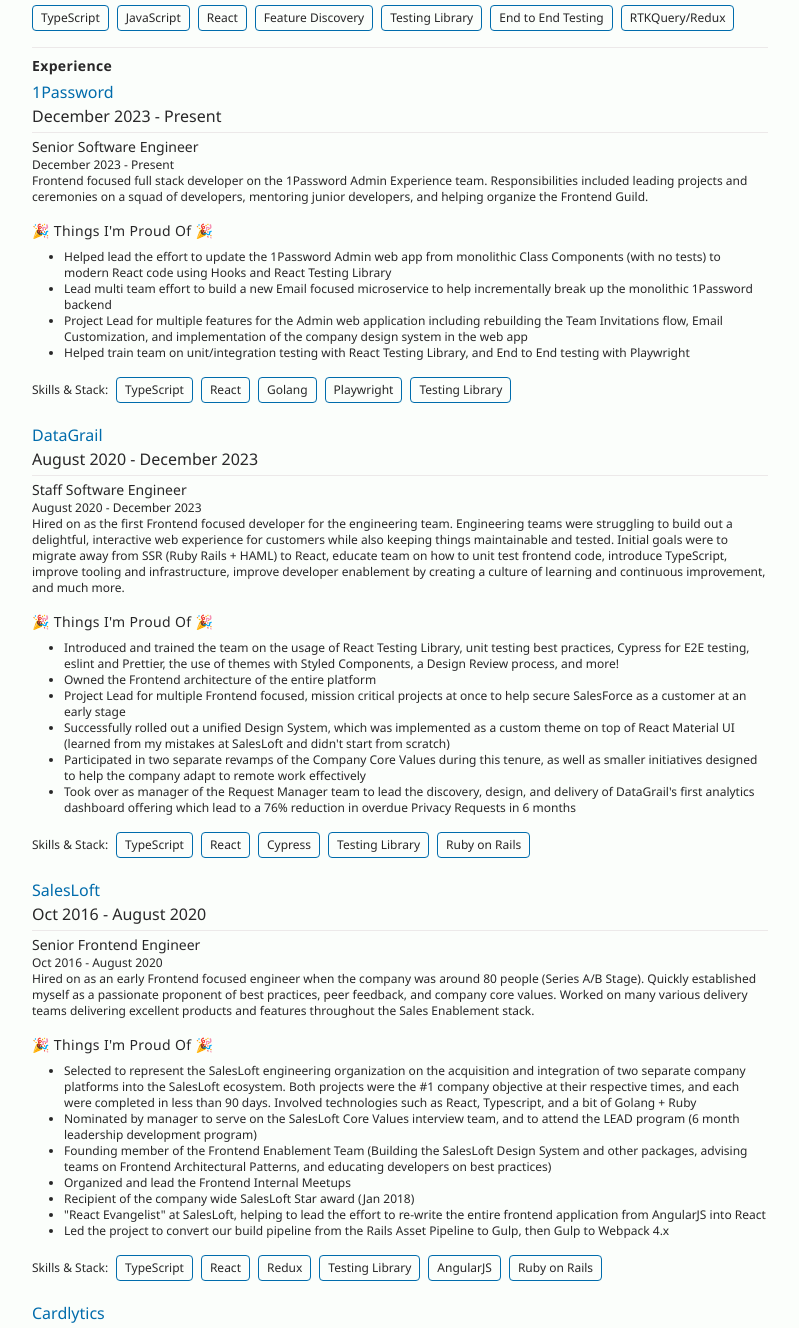
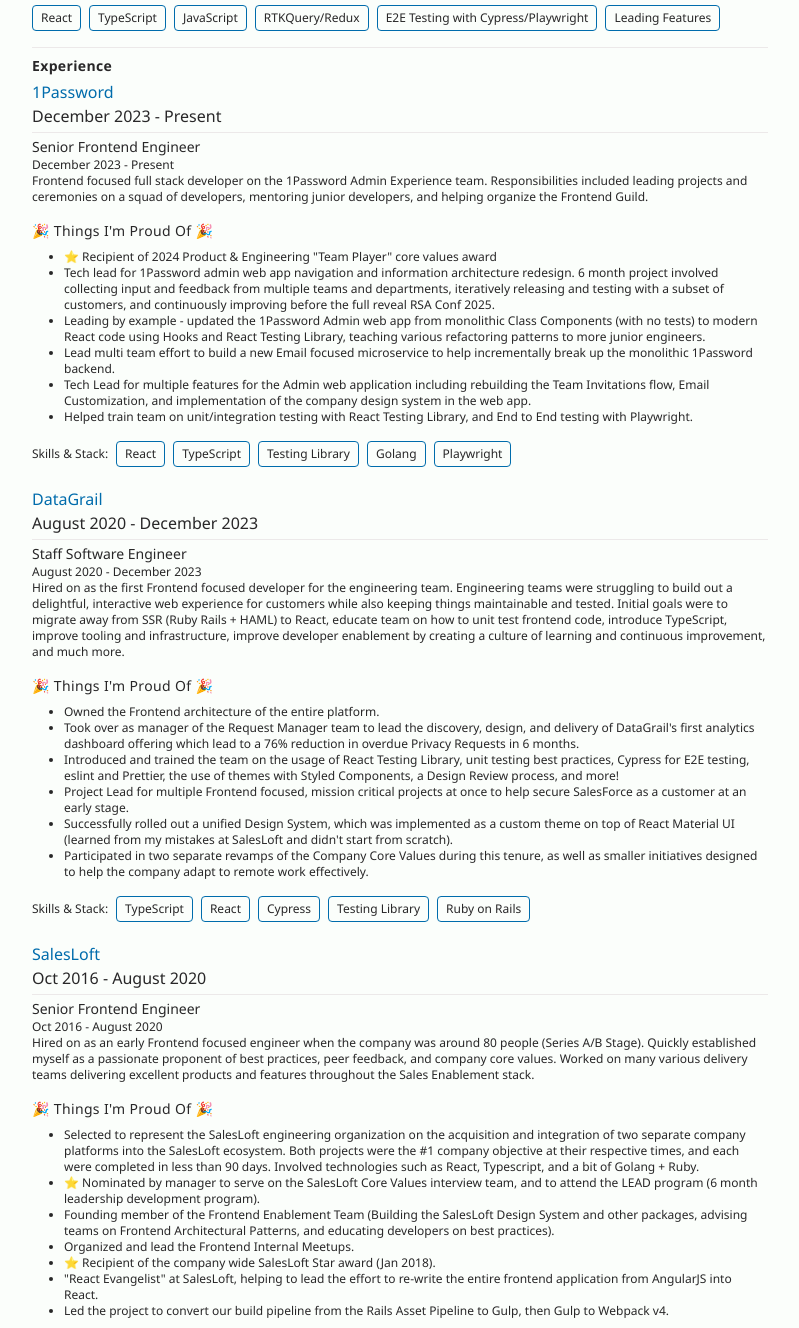
Before and after one commit to firefox0102/peter-dev-blog, an Astro site: page /about in a window 1280 px wide. Shown: the part 221-1549 px from the top of the page, without its empty margins (240-1039 px from the left). Built offline with nearby package versions, Linux system fonts and the light colour scheme; Astro itself is replaced by a stand-in of ours.

Commit message:
Updating resume sections

```diff
--- a/src/pages/about.astro
+++ b/src/pages/about.astro
@@ -55,13 +55,12 @@
       <h2>Current Top Skills</h2>
       <SkillsBlock
         skillLabels={[
+          "React",
           "TypeScript",
           "JavaScript",
-          "React",
-          "Feature Discovery",
-          "Testing Library",
-          "End to End Testing",
           "RTKQuery/Redux",
+          "E2E Testing with Cypress/Playwright",
+          "Leading Features",
         ]}
       />
     </section>
@@ -82,7 +81,7 @@
           <!-- <ExperienceGroupLeftAdornment /> -->
           <div class="flex flex-col">
             <div class="experience-block">
-              <h5>Senior Software Engineer</h5>
+              <h5>Senior Frontend Engineer</h5>
               <p>December 2023 - Present</p>
               <p>
                 Frontend focused full stack developer on the 1Password Admin
@@ -95,34 +94,41 @@
               <h4>🎉 Things I'm Proud Of 🎉</h4>
               <ul>
                 <li>
-                  Helped lead the effort to update the 1Password Admin web app
-                  from monolithic Class Components (with no tests) to modern
-                  React code using Hooks and React Testing Library
+                  ⭐ Recipient of 2024 Product & Engineering "Team Player" core values award
+                </li>
+                <li>
+                  Tech lead for 1Password admin web app navigation and information architecture redesign. 6 month project involved collecting input and feedback from multiple teams and departments, iteratively releasing and testing with a subset of customers, and continuously improving before the full reveal RSA Conf 2025.
+                </li>
+                <li>
+                  Leading by example - updated the 1Password Admin web app from
+                  monolithic Class Components (with no tests) to modern React
+                  code using Hooks and React Testing Library, teaching various
+                  refactoring patterns to more junior engineers.
                 </li>
                 <li>
                   Lead multi team effort to build a new Email focused
                   microservice to help incrementally break up the monolithic
-                  1Password backend
+                  1Password backend.
                 </li>
                 <li>
-                  Project Lead for multiple features for the Admin web
+                  Tech Lead for multiple features for the Admin web
                   application including rebuilding the Team Invitations flow,
                   Email Customization, and implementation of the company design
-                  system in the web app
+                  system in the web app.
                 </li>
                 <li>
                   Helped train team on unit/integration testing with React
-                  Testing Library, and End to End testing with Playwright
+                  Testing Library, and End to End testing with Playwright.
                 </li>
               </ul>
               <SkillsBlock
                 label="Skills & Stack: "
                 skillLabels={[
+                  "React",
                   "TypeScript",
-                  "React",
+                  "Testing Library",
                   "Golang",
                   "Playwright",
-                  "Testing Library",
                 ]}
               />
             </div>
@@ -158,34 +164,34 @@
             <div class="experience-block">
               <h4>🎉 Things I'm Proud Of 🎉</h4>
               <ul>
+                <li>Owned the Frontend architecture of the entire platform.</li>
+                <li>
+                  Took over as manager of the Request Manager team to lead the
+                  discovery, design, and delivery of DataGrail's first analytics
+                  dashboard offering which lead to a 76% reduction in overdue
+                  Privacy Requests in 6 months.
+                </li>
                 <li>
                   Introduced and trained the team on the usage of React Testing
                   Library, unit testing best practices, Cypress for E2E testing,
                   eslint and Prettier, the use of themes with Styled Components,
                   a Design Review process, and more!
                 </li>
-                <li>Owned the Frontend architecture of the entire platform</li>
                 <li>
                   Project Lead for multiple Frontend focused, mission critical
                   projects at once to help secure SalesForce as a customer at an
-                  early stage
+                  early stage.
                 </li>
                 <li>
                   Successfully rolled out a unified Design System, which was
                   implemented as a custom theme on top of React Material UI
                   (learned from my mistakes at SalesLoft and didn't start from
-                  scratch)
+                  scratch).
                 </li>
                 <li>
                   Participated in two separate revamps of the Company Core
                   Values during this tenure, as well as smaller initiatives
-                  designed to help the company adapt to remote work effectively
-                </li>
-                <li>
-                  Took over as manager of the Request Manager team to lead the
-                  discovery, design, and delivery of DataGrail's first analytics
-                  dashboard offering which lead to a 76% reduction in overdue
-                  Privacy Requests in 6 months
+                  designed to help the company adapt to remote work effectively.
                 </li>
               </ul>
               <SkillsBlock
@@ -234,31 +240,31 @@
                   platforms into the SalesLoft ecosystem. Both projects were the
                   #1 company objective at their respective times, and each were
                   completed in less than 90 days. Involved technologies such as
-                  React, Typescript, and a bit of Golang + Ruby
+                  React, Typescript, and a bit of Golang + Ruby.
                 </li>
                 <li>
-                  Nominated by manager to serve on the SalesLoft Core Values
+                  ⭐ Nominated by manager to serve on the SalesLoft Core Values
                   interview team, and to attend the LEAD program (6 month
-                  leadership development program)
+                  leadership development program).
                 </li>
                 <li>
                   Founding member of the Frontend Enablement Team (Building the
                   SalesLoft Design System and other packages, advising teams on
                   Frontend Architectural Patterns, and educating developers on
-                  best practices)
+                  best practices).
                 </li>
-                <li>Organized and lead the Frontend Internal Meetups</li>
+                <li>Organized and lead the Frontend Internal Meetups.</li>
                 <li>
-                  Recipient of the company wide SalesLoft Star award (Jan 2018)
+                  ⭐ Recipient of the company wide SalesLoft Star award (Jan 2018).
                 </li>
                 <li>
                   "React Evangelist" at SalesLoft, helping to lead the effort to
                   re-write the entire frontend application from AngularJS into
-                  React
+                  React.
                 </li>
                 <li>
                   Led the project to convert our build pipeline from the Rails
-                  Asset Pipeline to Gulp, then Gulp to Webpack 4.x
+                  Asset Pipeline to Gulp, then Gulp to Webpack v4.
                 </li>
               </ul>
               <SkillsBlock
@@ -332,7 +338,7 @@
                 and manage the company automated testing suites. Application was
                 used for weekly reports to executive team. Application built
                 with JavaScript, Java, Groovy on Grails, Bootstrap, Apache
-                JMeter, Quartz, PostgreSQL
+                JMeter, Quartz, PostgreSQL.
               </p>
             </div>
             <SkillsBlock
```
